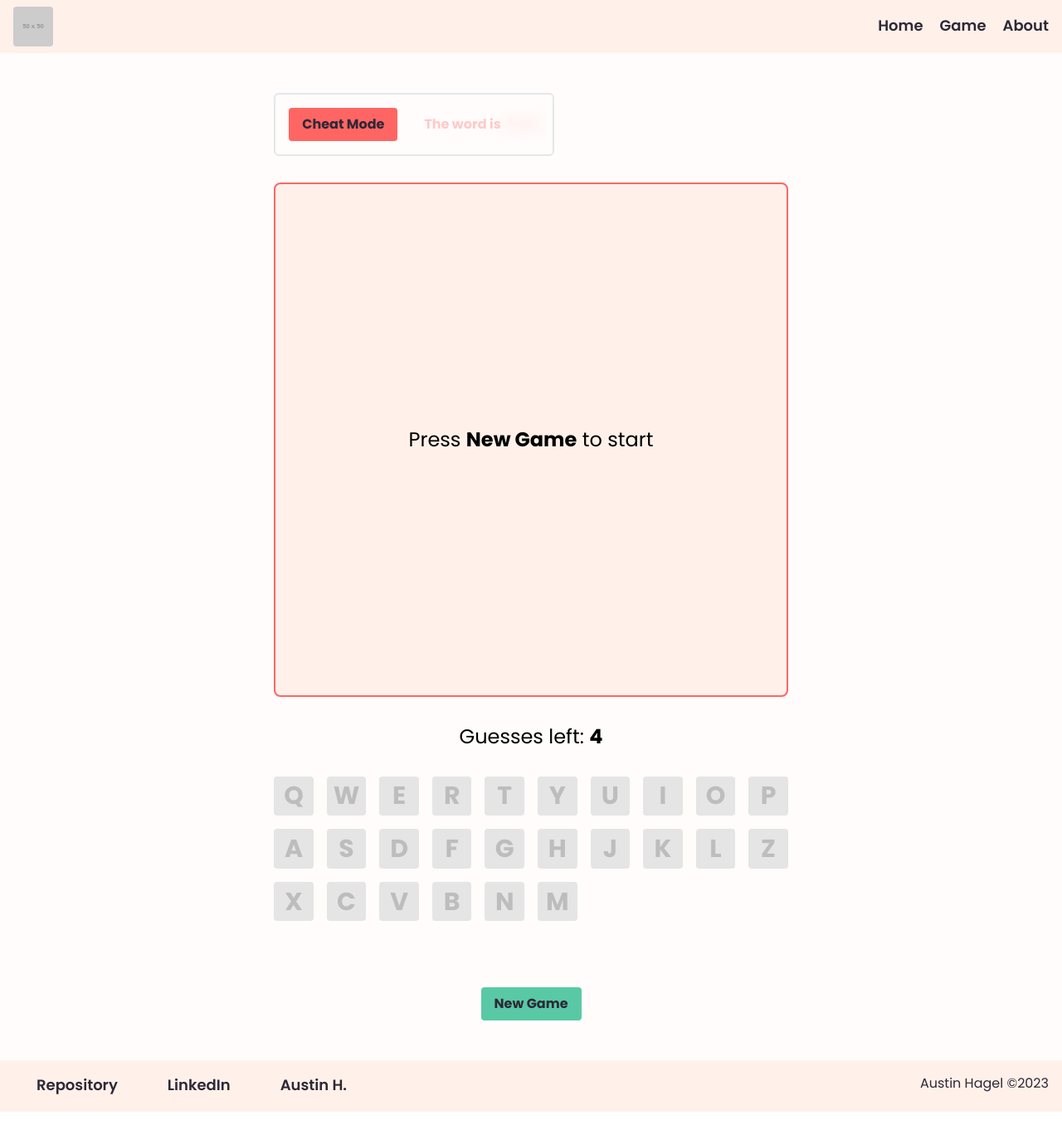
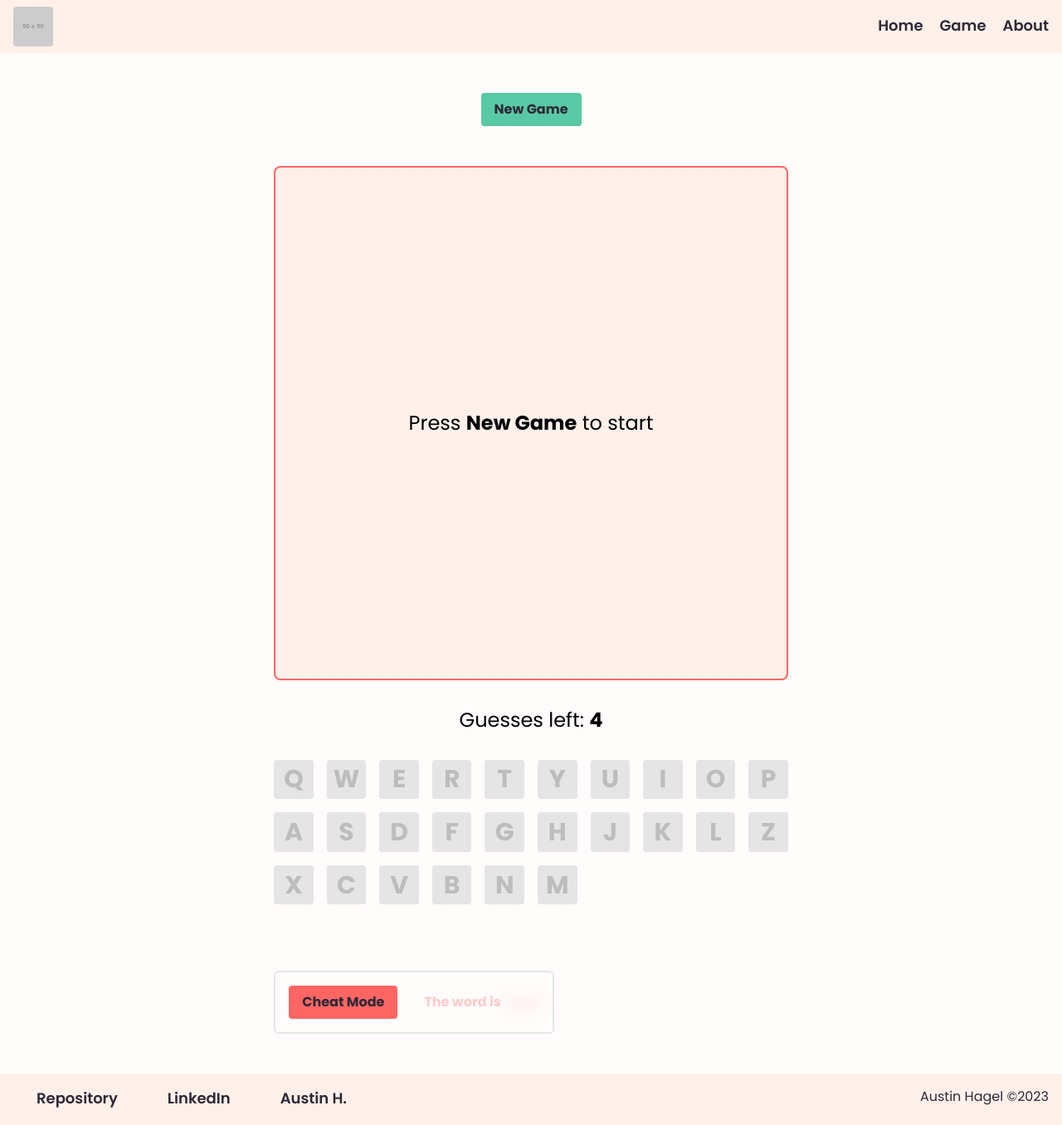
Before and after one commit to austinh-io/RTT-WordGuess, a React (Vite) app: page /rtt-wordguess/game in a window 1280 px wide. Shown: the whole page at 83% size. Built offline with nearby package versions, Linux system fonts and the light colour scheme; some icons are missing.

Commit message:
Remove debugDisplay and unused imports

```diff
--- a/src/pages/game/Game.tsx
+++ b/src/pages/game/Game.tsx
@@ -25,8 +25,6 @@ const pageTransition = {
 };
 
 const initGuessCount = 4;
-
-const debugDisplay = true;
 
 const wordApiSource = 'https://random-word-api.herokuapp.com/word?number=1';
 
@@ -116,25 +114,11 @@ const Game: React.FC = () => {
       variants={pageTransition}>
       <div className='flex flex-grow justify-center items-center px-4 py-12'>
         <main className='flex flex-col items-center gap-8'>
-          <div className='mr-auto flex gap-8 items-center border-solid border-2 p-4 rounded-md'>
-            <Button
-              onClick={handleSetDebugMode}
-              type='danger'>
-              Cheat Mode
+          <div className='mb-4'>
+            <Button onClick={isNewGame ? handleStartNewGame : handleEndGame}>
+              {isNewGame ? 'New Game' : 'End Game'}
             </Button>
-            {
-              <p className={` text-red-200 font-bold`}>
-                The word is{' '}
-                <i
-                  className={` font-normal transition-all ${
-                    !debugMode ? 'blur' : 'blur-none'
-                  }`}>
-                  {!!word ? word : '(n/a)'}
-                </i>
-              </p>
-            }
           </div>
-
           <GameVisual>
             {isNewGame && !isLoading && !error && (
               <p className='text-2xl'>
@@ -166,10 +150,24 @@ const Game: React.FC = () => {
             isLoading={isLoading}
             word={word}
           />
-          <div className='mt-12'>
-            <Button onClick={isNewGame ? handleStartNewGame : handleEndGame}>
-              {isNewGame ? 'New Game' : 'End Game'}
+
+          <div className='mr-auto flex gap-8 items-center border-solid border-2 p-4 rounded-md mt-12'>
+            <Button
+              onClick={handleSetDebugMode}
+              type='danger'>
+              Cheat Mode
             </Button>
+            {
+              <p className={` text-red-200 font-bold`}>
+                The word is{' '}
+                <i
+                  className={` font-normal transition-all ${
+                    !debugMode ? 'blur' : 'blur-none'
+                  }`}>
+                  {!!word ? word : '(n/a)'}
+                </i>
+              </p>
+            }
           </div>
         </main>
       </div>
--- a/src/pages/game/WordDisplay.tsx
+++ b/src/pages/game/WordDisplay.tsx
@@ -1,4 +1,3 @@
-import { useEffect } from 'react';
 import WordDisplaySegment from './WordDisplaySegment';
 
 type WordDisplayProps = {
--- a/src/pages/game/WordDisplaySegment.tsx
+++ b/src/pages/game/WordDisplaySegment.tsx
@@ -1,5 +1,3 @@
-import { useEffect } from 'react';
-
 type WordDisplayProps = {
   letter: string;
   hidden: boolean;
```
